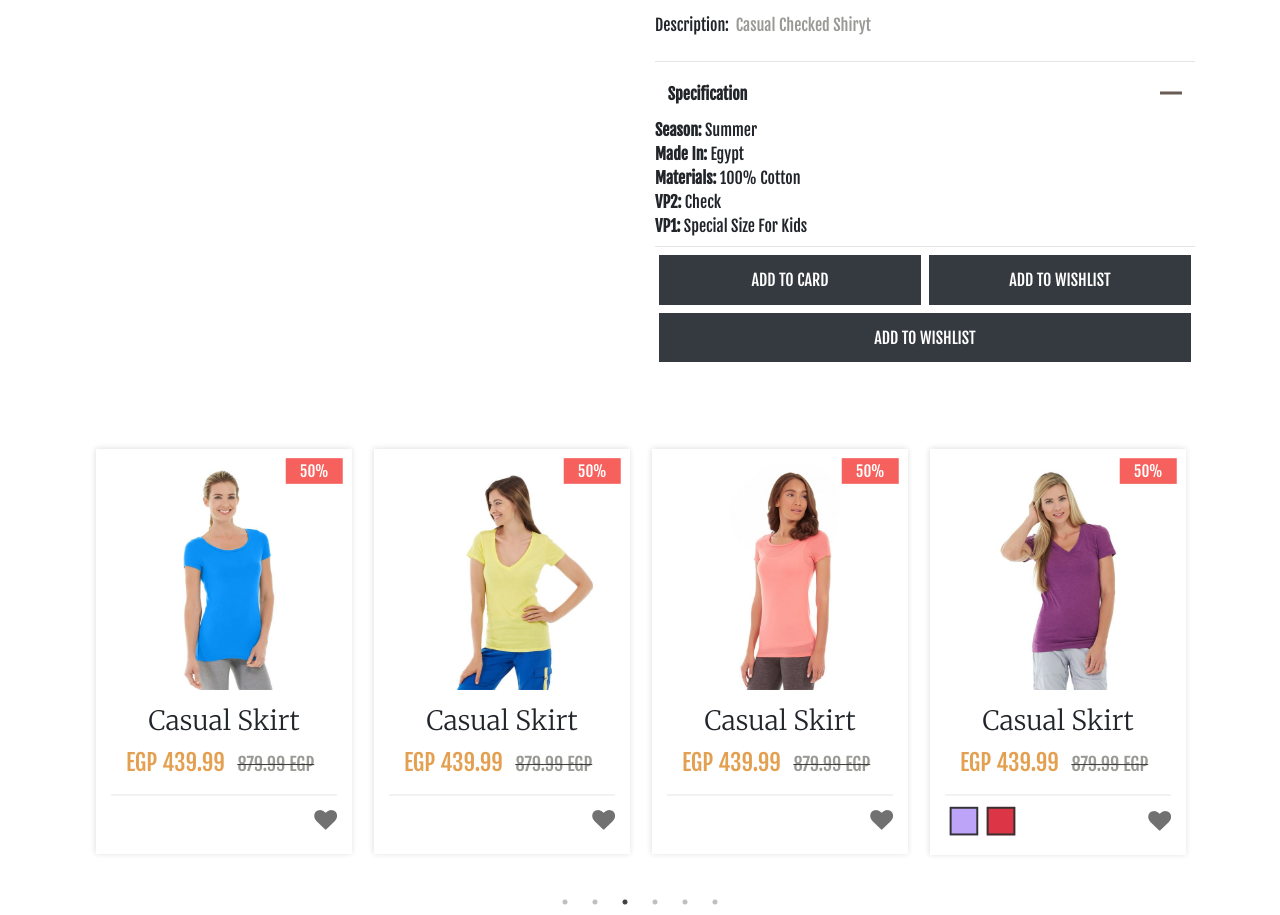
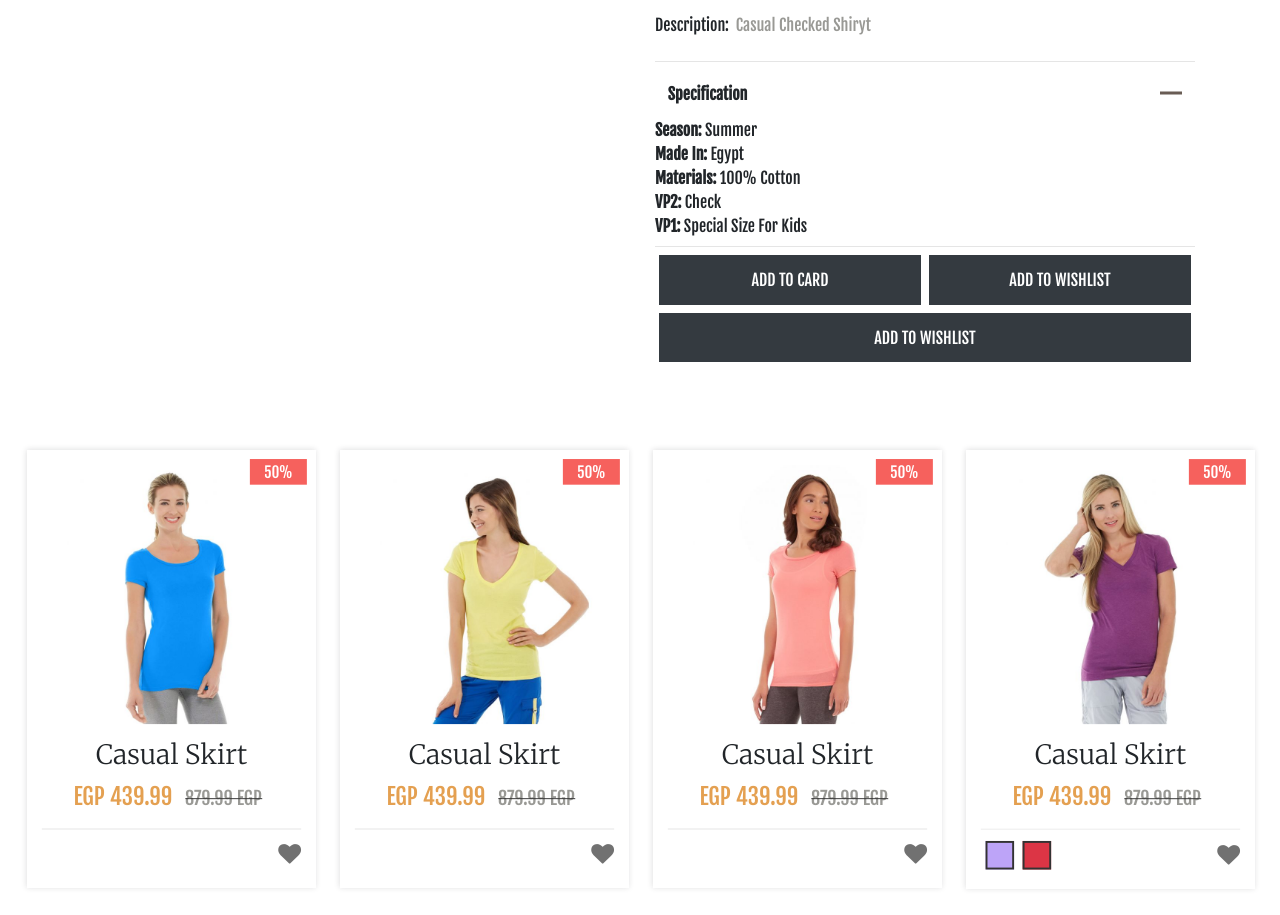
Before and after one commit to AhmedMamdouh21/UITask, a plain HTML site: page index.html in a window 1280 px wide. Shown: the part 560-1475 px from the top of the page. Drawn offline with Linux system fonts and the light colour scheme.

Commit message:
update container

```diff
--- a/index.html
+++ b/index.html
@@ -17,9 +17,10 @@
 
 </head>
 <body>
+
+<main class=" py-md-5 py-3">
 <!-- Start Container -->
-
-<main class="container py-md-5 py-3">
+    <div class='container'>
         <!-- Start Breadcrumb -->
 
         <nav aria-label="breadcrumb">
@@ -252,10 +253,11 @@
             </div>
 
         </section>
-
         <!-- End product -->
+    </div>
+    <!-- End Container -->
     <!-- Start Related Product -->
-    <section class="related-product my-md-5 my-3 ">
+    <section class="related-product my-md-5 my-3 container-fluid">
         <div class="related-product-item p-3 m-1">
             <figure>
                 <img class="img-fluid" src="images/related-product-1.jpg" alt="Related Product">
@@ -393,7 +395,7 @@
     </section>
     <!-- End Related Product -->
 </main>
-<!-- End Container -->
+
 
 
 
```
Lines whose indentation alone changed are shown as unchanged.
